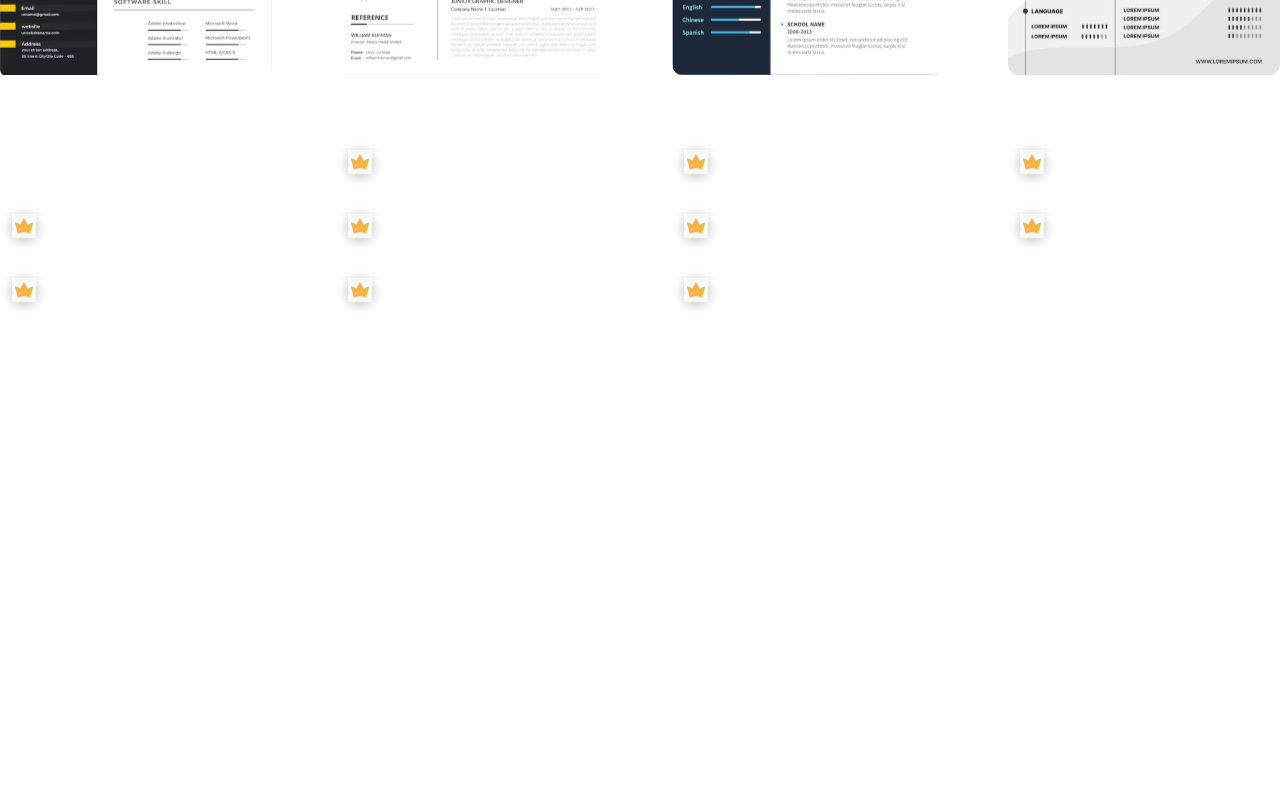
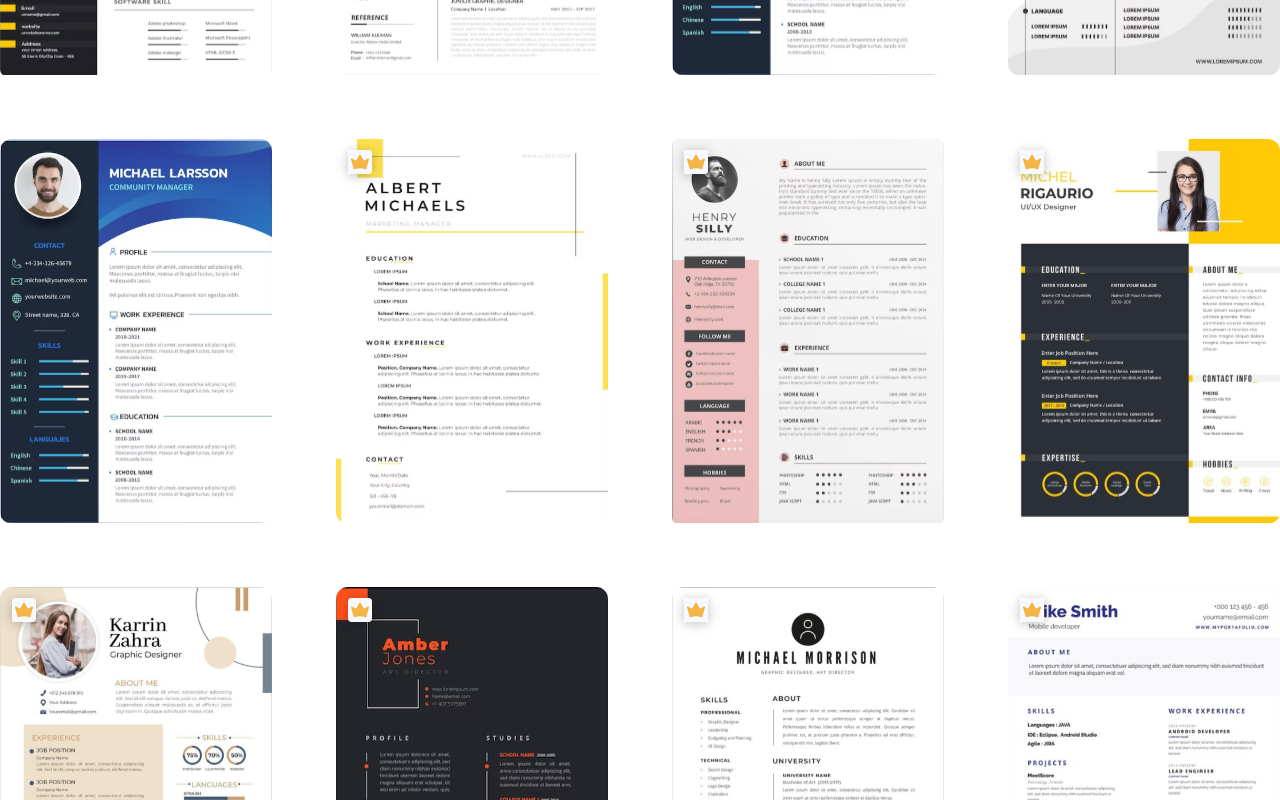
Before and after one commit to Lycan-Xx/test-4, a React (Vite) app: page / in a window 1280 px wide. Shown: the part 940-1740 px from the top of the page. Before the commit the page ends 1256 px from the top, so only its background shows below. Built offline with nearby package versions, Linux system fonts and the light colour scheme.

Commit message:
Templates filterations

```diff
--- a/src/components/pages/Templates.jsx
+++ b/src/components/pages/Templates.jsx
@@ -47,7 +47,7 @@ const Templates = () => {
      {filteredTemplates.map((item) => {
       return (
        <div className="relative" key={item.id}>
-        {item.toprated && <img key={item.id} src={item.template} alt="" />}
+        <img key={item.id} src={item.template} alt="" />
         {item.premium && (
          <img className="absolute top-0 left-0" src={PremiumCrown} alt="" />
         )}
```
